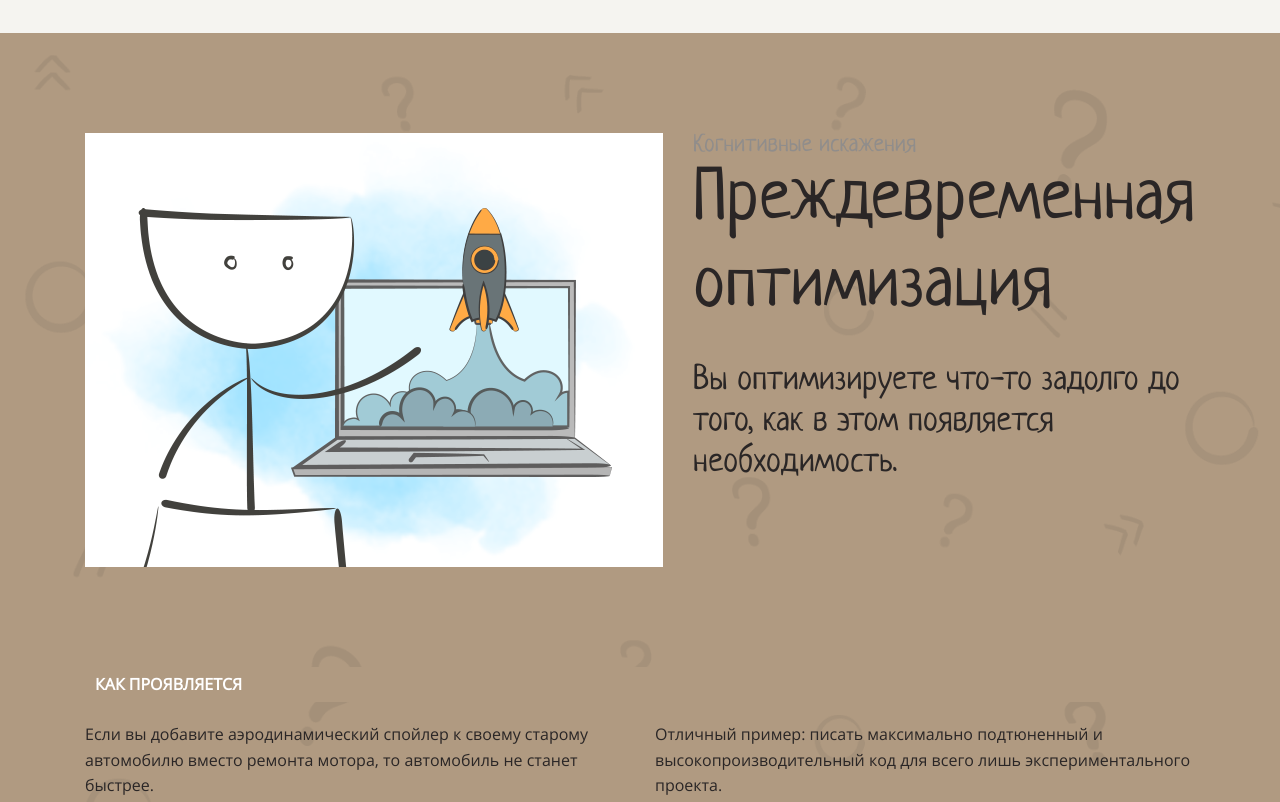
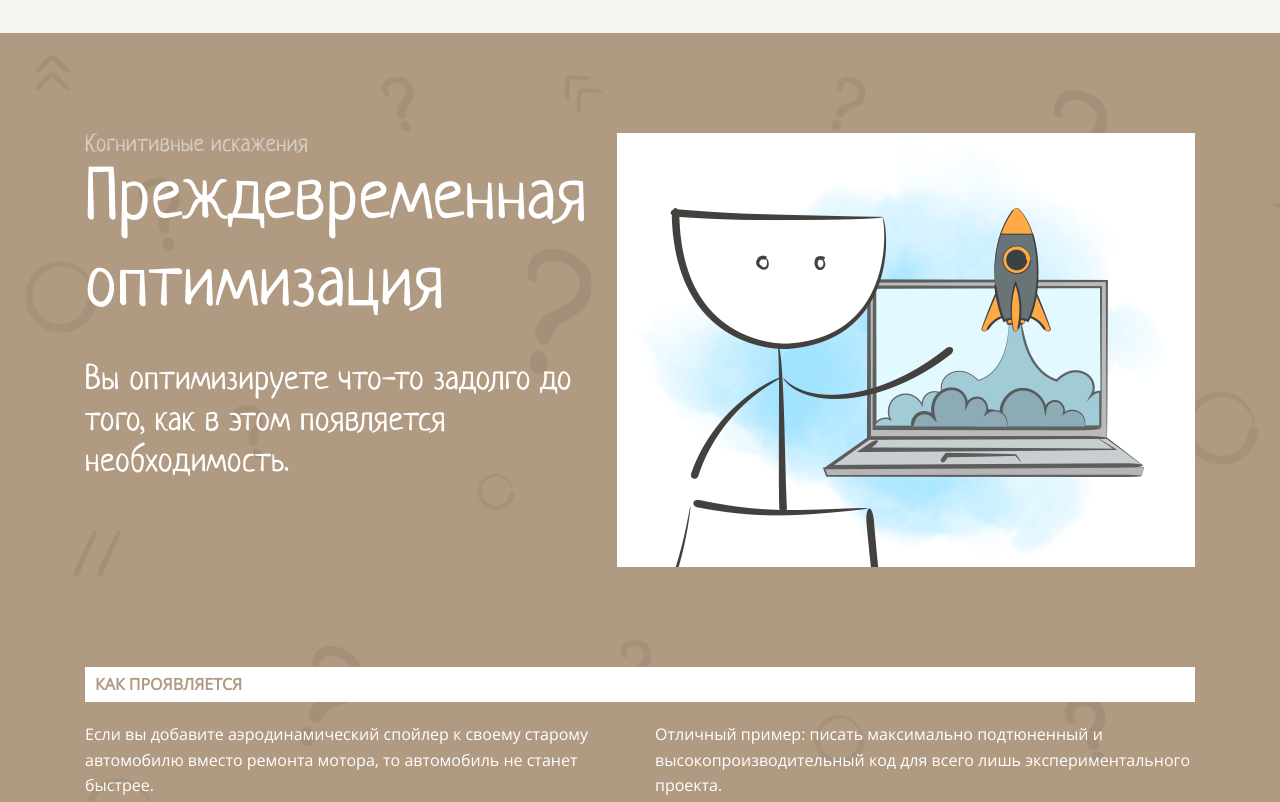
Before and after one commit to VolkovskayaIrina/layout-designer-project-58, a website: page index.html in a window 1280 px wide. Shown: the part 3624-4426 px from the top of the page. Drawn offline with Linux system fonts and the light colour scheme.

Commit message:
effect styles

```diff
--- a/index.html
+++ b/index.html
@@ -48,7 +48,7 @@
                     </a>
                 </li>
                 <li>
-                    <a href="#effect2">
+                    <a href="#premature-optimization">
                         <p class="card-number">2</p>
                         <h3 class="orange-text heading">Преждевременная оптимизация</h3>
                         <p>Вы оптимизируете что-то задолго до того, как в этом появляется необходимость.</p>
@@ -94,7 +94,7 @@
                 <p>Мы склонны переоцнивать наши собственные решения и недооценивать решения других. Если вы когда-то работали в компании, которая использовала тупой внутренний инструмент вместо более удобного готового решения, вы понимаете, о чём я говорю.</p>
             </div>
         </section>
-        <section class="distortion-effect" id="effect2">
+        <section class="distortion-effect" id="premature-optimization">
             <div class="effect-summary">
                 <div class="effect-image">
                     <img src="./images/2.png" alt="Чувак с ракетой">
--- a/style.css
+++ b/style.css
@@ -135,6 +135,20 @@ header::before,
 
 .distortion-effect:nth-of-type(even) {
     background-color: var(--brown);
+    color: var(--white);
+}
+
+.distortion-effect:nth-of-type(even) .effect-summary {
+    flex-direction: row-reverse;
+}
+
+.distortion-effect:nth-of-type(even) .summary-sub-heading {
+    color: var(--transparent-white);
+}
+
+.distortion-effect:nth-of-type(even) .columns-header {
+    background-color: var(--white);
+    color: var(--brown);
 }
 
 .video-section-heading {
@@ -212,7 +226,6 @@ header::before,
     font-family: Neucha;
     font-size: 24px;
     color: var(--transparent-dark);
-
 }
 
 .effect-summary {
@@ -241,5 +254,4 @@ header::before,
 
 .effect-text > h3 {
     margin: 0;
-
 }
```
